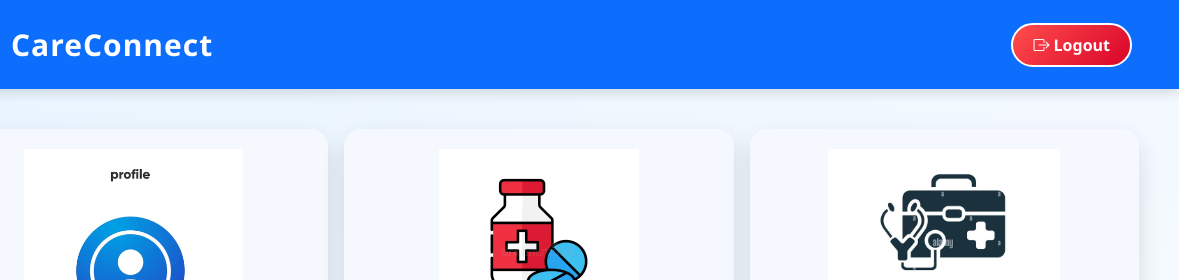
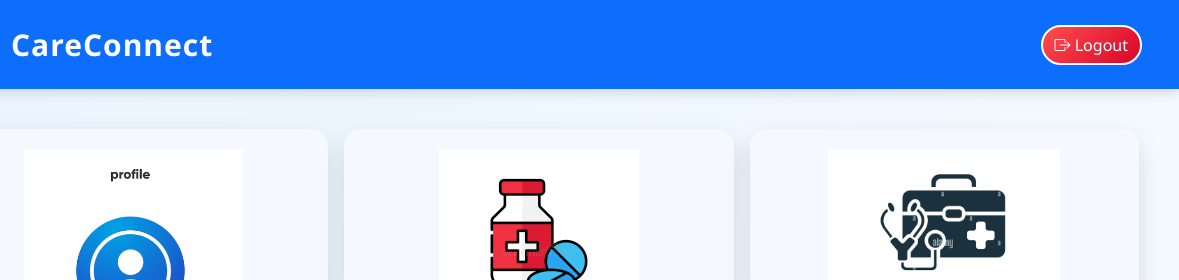
Before and after one commit to Ishika-2212/CareConnect, a website: page public/dash_ngo.html in a window 1280 px wide. Shown: the top 280 px of the page, 101-1280 px from the left. Drawn offline with nearby package versions, Linux system fonts and the light colour scheme.

Commit message:
Update dash_donor.css

```diff
--- a/public/CSS/dash_donor.css
+++ b/public/CSS/dash_donor.css
@@ -57,22 +57,6 @@ body{
     height: 25px;
 }
 
-.logout-btn{
-    background: linear-gradient(135deg,#ff4d4d,#d90429);
-    color:#fff;
-    padding:8px 20px;
-    border-radius:25px;
-    text-decoration:none;
-    font-weight:600;
-    transition:0.3s;
-    margin-right:10px;
-}
-
-.logout-btn:hover{
-    transform:translateY(-2px);
-    box-shadow:0 8px 18px rgba(217,4,41,.4);
-    color:#fff;
-}
 /* Logo */
 .logo{
     width:60px;
@@ -89,6 +73,23 @@ body{
     letter-spacing:1px;
 }
 
+.logout-btn{
+    background: linear-gradient(135deg,#ff4d4d,#d90429);
+    color:#fff;
+    border:2px solid white;
+    /* padding:8px 20px;
+    border-radius:25px;
+    text-decoration:none;
+    font-weight:600;
+    transition:0.3s;
+    margin-right:10px; */
+}
+
+.logout-btn:hover{
+
+    box-shadow:0 8px 18px rgba(217,4,41,.4);
+    color:#fff;
+}
 .profile-btn{
     background:white;
     color:#1565C0;
```
